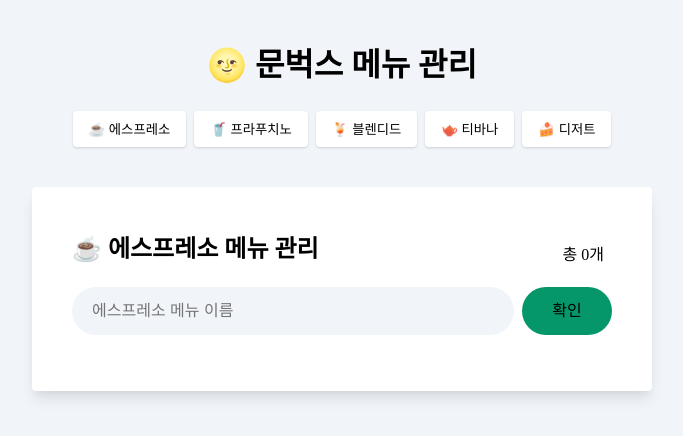
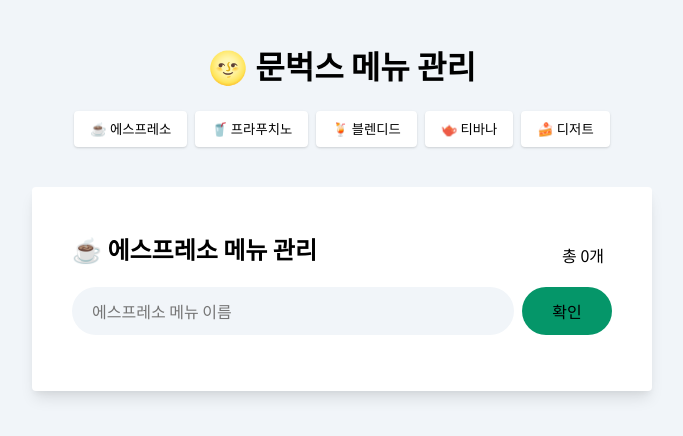
Before and after one commit to sjgske/cafe-menu-manage-app, a plain HTML site: page index.html in a window 1280 px wide. Shown: the whole page, without its empty margins (298-981 px from the left). Drawn offline with Linux system fonts and the light colour scheme.

Commit message:
Import fonts

```diff
--- a/index.html
+++ b/index.html
@@ -7,6 +7,10 @@
 		<link rel="shortcut icon" href="src/images/favicon.ico" />
 		<link rel="icon" href="src/images/favicon.png" />
 		<link rel="stylesheet" href="src/css/index.css" />
+		<link
+			href="https://fonts.googleapis.com/css2?family=Noto+Sans+KR:wght@400;700&display=swap"
+			rel="stylesheet"
+		/>
 	</head>
 	<body>
 		<div id="app" class="px-4">
--- a/src/css/index.css
+++ b/src/css/index.css
@@ -5,6 +5,7 @@ html,
 body {
 	margin: 0;
 	height: 100%;
+	font-family: 'Noto Sans KR', sans-serif;
 	font-size: 1rem;
 	font-weight: normal;
 	line-height: 1.5;
@@ -18,6 +19,11 @@ body {
 
 a {
 	text-decoration: none;
+}
+
+button,
+input {
+	font-family: 'Noto Sans KR', sans-serif;
 }
 
 .header {
```
